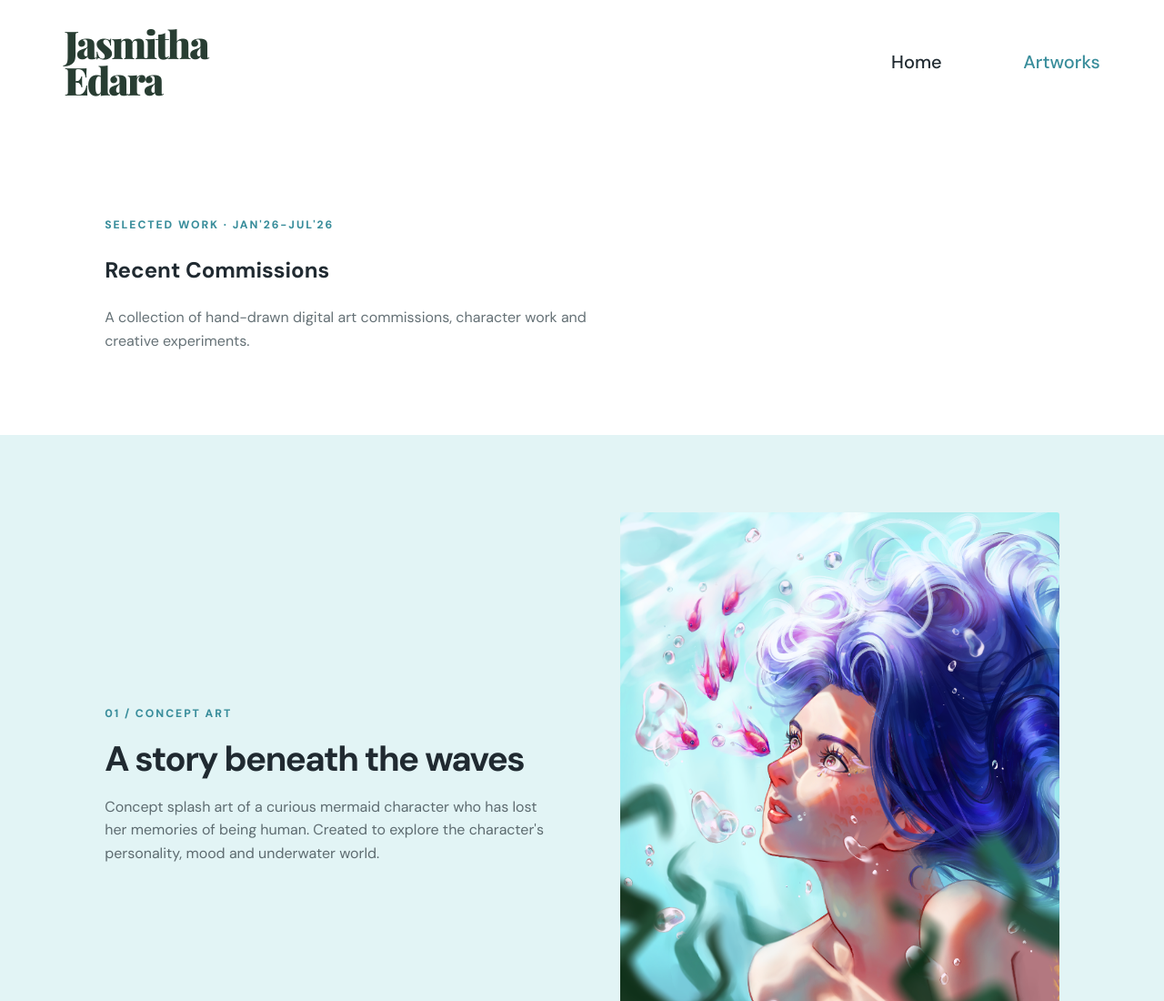
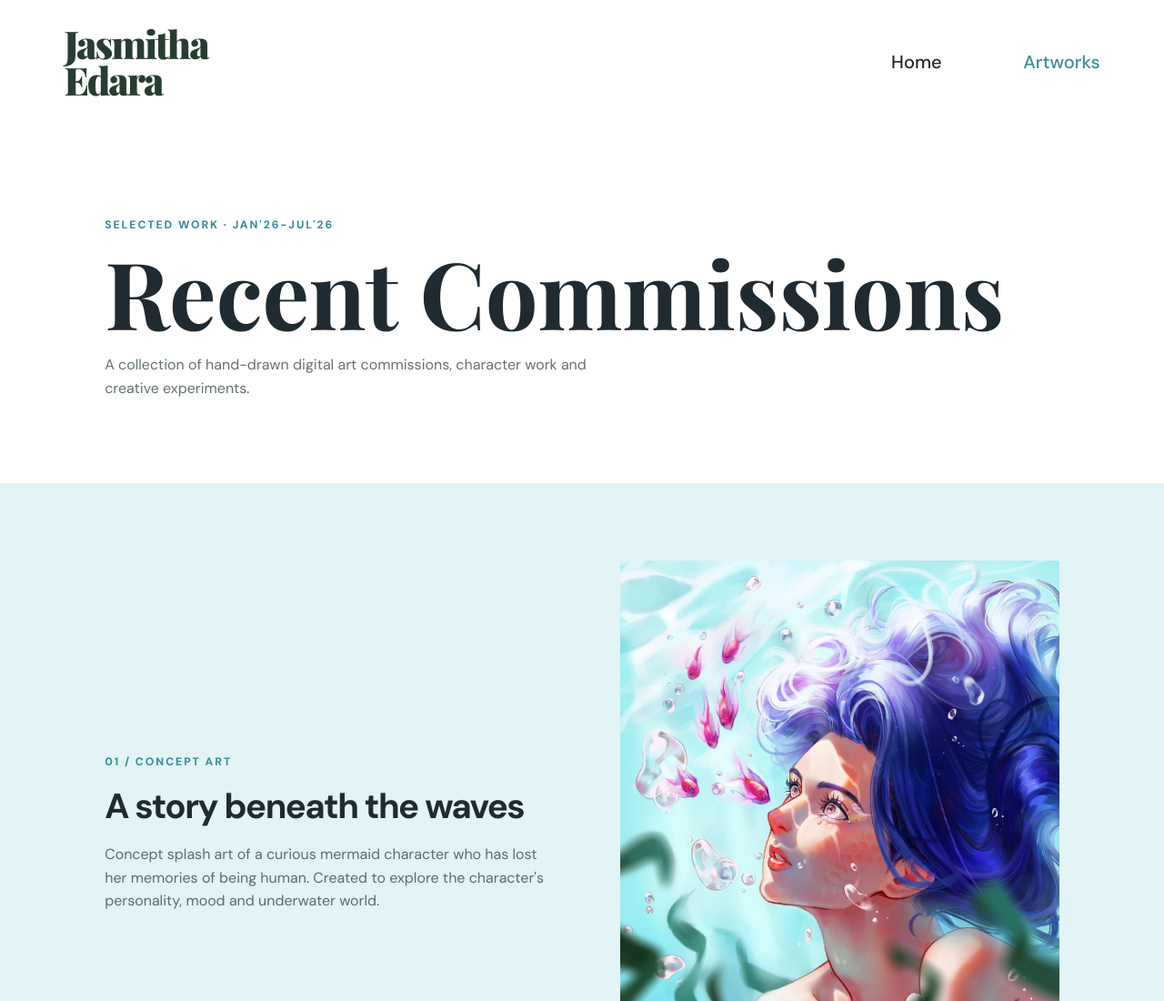
Before and after one commit to jasmithae/Resume-AI-modified, a plain HTML site: page artworks_page.html in a window 1280 px wide. Shown: the top 1100 px of the page at 91% size. Drawn offline with nearby package versions, Linux system fonts and the light colour scheme.

Commit message:
Update artworks_page.html

```diff
--- a/artworks_page.html
+++ b/artworks_page.html
@@ -21,7 +21,7 @@
     <main>
         <header class="page-intro">
             <p class="section-kicker">Selected work · Jan'26-Jul'26</p>
-            <h2>Recent Commissions</h2>
+            <h1>Recent Commissions</h1>
             <p>A collection of hand-drawn digital art commissions, character work and creative experiments.</p>
         </header>
 
```
